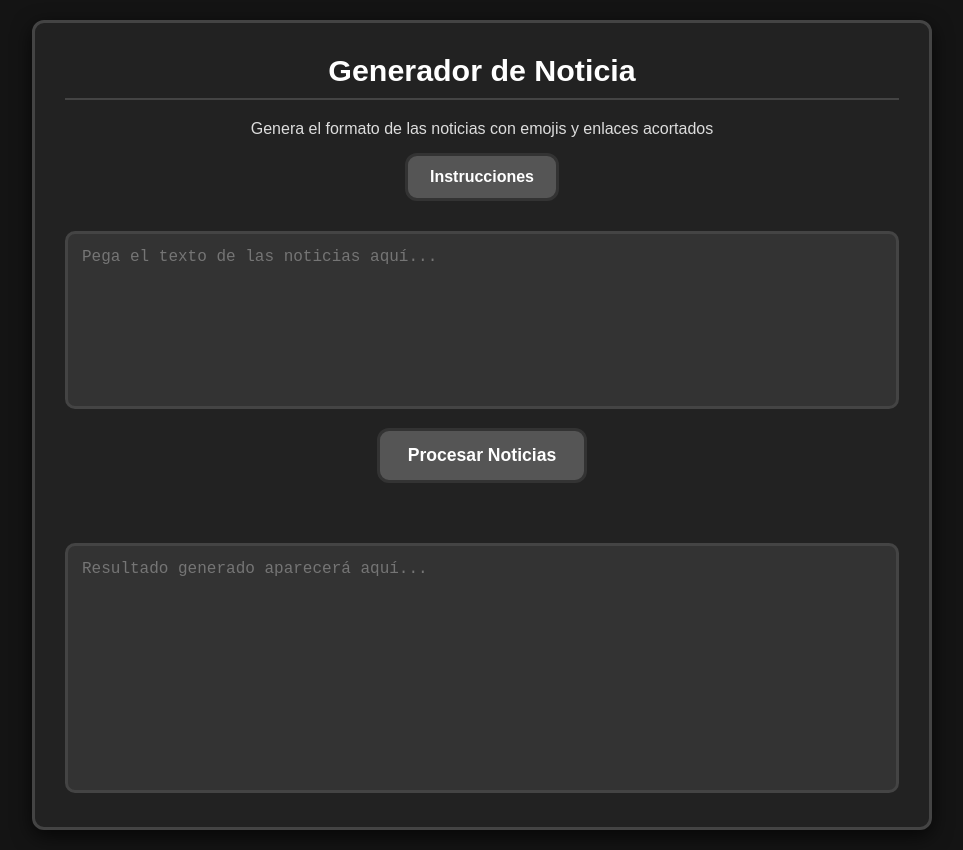
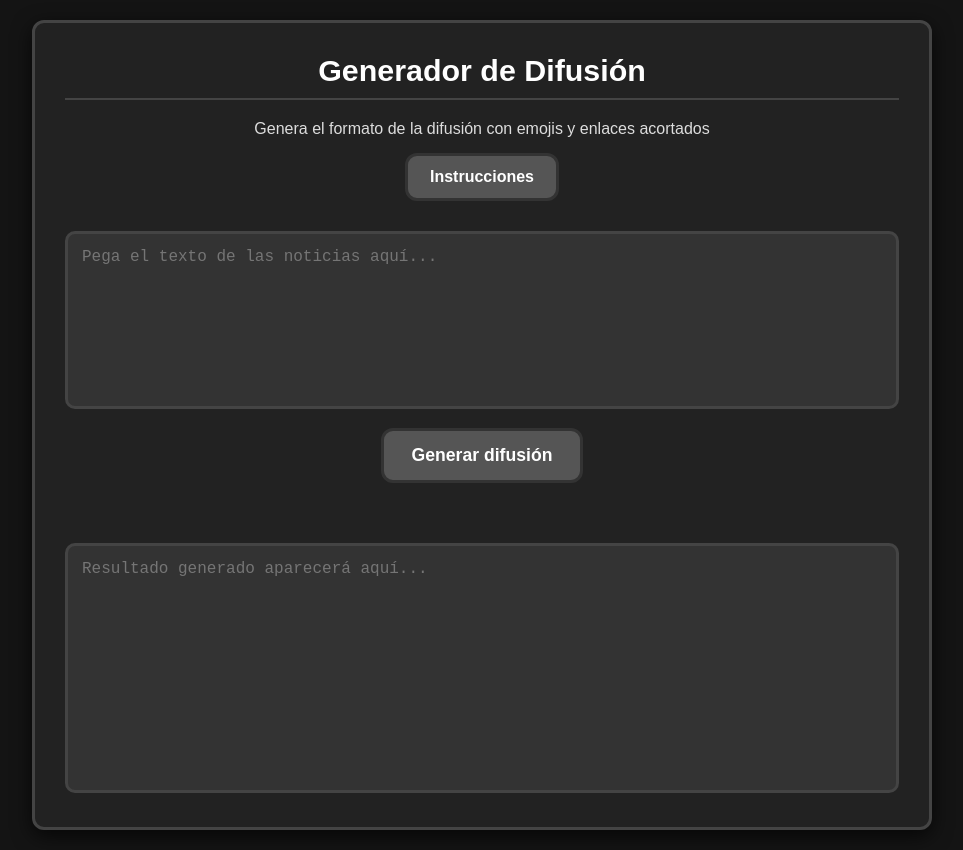
Before and after one commit to hyperhue-studio/NewsDiffusionAutomatizer, a website: page public/index.html in a window 1280 px wide. Shown: the whole page, without its empty margins (158-1121 px from the left). Drawn offline with Linux system fonts and the light colour scheme.

Commit message:
Update index.html

```diff
--- a/public/index.html
+++ b/public/index.html
@@ -3,21 +3,21 @@
 <head>
     <meta charset="UTF-8">
     <meta name="viewport" content="width=device-width, initial-scale=1.0">
-    <title>Generador de Noticia</title>
+    <title>Generador de Difusión</title>
     <link href="https://fonts.googleapis.com/css2?family=Inter:wght@400;600&display=swap" rel="stylesheet">
     <link rel="stylesheet" href="styles.css">
 </head>
 <body>
     <div class="container">
         <div class="header">
-            <h1>Generador de Noticia</h1>
-            <p>Genera el formato de las noticias con emojis y enlaces acortados</p>
+            <h1>Generador de Difusión</h1>
+            <p>Genera el formato de la difusión con emojis y enlaces acortados</p>
             <button id="instructions-button">Instrucciones</button>
         </div>
 
         <div class="form-container">
             <textarea id="input-text" placeholder="Pega el texto de las noticias aquí..." rows="8"></textarea>
-            <button id="process-button">Procesar Noticias</button>
+            <button id="process-button">Generar difusión</button>
         </div>
 
         <div class="output-container">
@@ -41,7 +41,7 @@
 
 PROGRAMADA: ¡Camarón que se duerme! Se dispara más de un 50% la compra de mariscos en la capital
 https://www.oem.com.mx/elheraldodechihuahua/finanzas/se-dispara-mas-de-un-50-la-compra-de-mariscos-en-la-capital-22133037</pre>
-                <p>¡Pega tu texto de noticias como el del ejemplo y presiona el botón "Procesar Noticias"!</p>
+                <p>Pega el texto de la difusión como el del ejemplo y presiona el botón "Generar difusión" para obtener la tuya.</p>
             </div>
         </div>
     </div>
```
